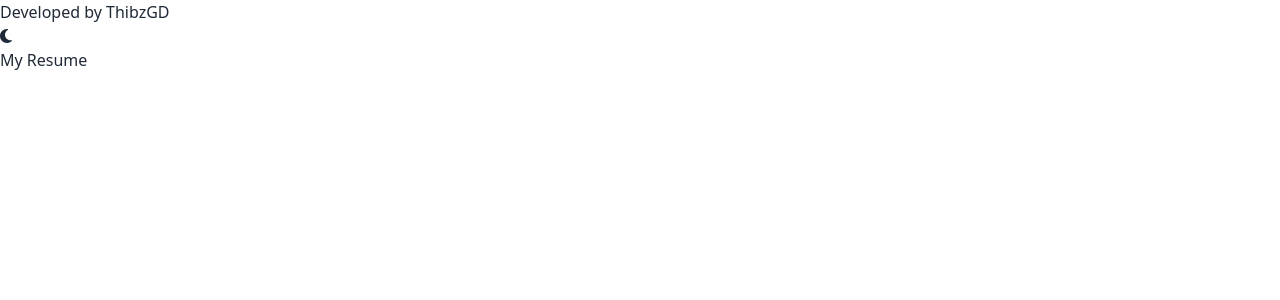
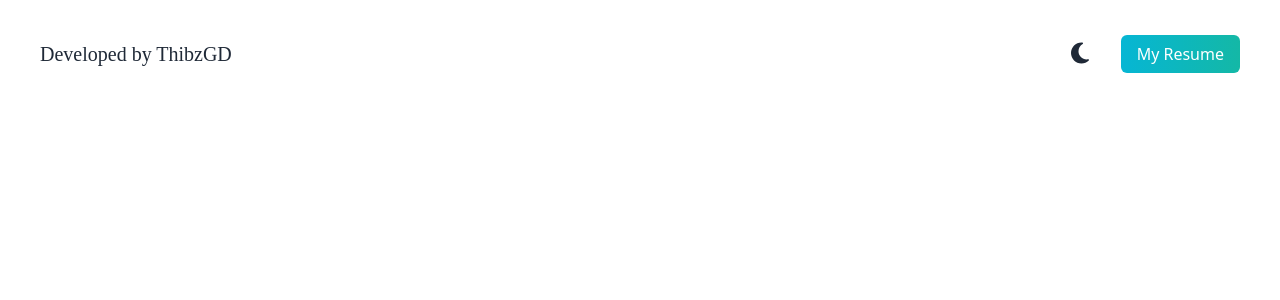
Before and after one commit to Thibaut-Moncourtois/ThibzGD.dev, a React (Vite) app: page / in a window 1280 px wide. Shown: the top 300 px of the page. Built offline with nearby package versions, Linux system fonts and the light colour scheme.

Commit message:
Gradient mis en place sur le Resume

```diff
--- a/src/components/App/App.tsx
+++ b/src/components/App/App.tsx
@@ -8,16 +8,21 @@
         <title> ThibzGD Website</title>
         <meta name="description" />
       </header>
-      <main>
+      <main className="bg-white px-10">
         <section className="min-h-screen">
-          <nav>
-            <h1>Developed by ThibzGD</h1>
-            <ul>
+          <nav className="py-10 mb-12 flex justify-between">
+            <h1 className="text-xl font-burtons">Developed by ThibzGD</h1>
+            <ul className="flex items-center">
               <li>
                 <DarkMode />
               </li>
               <li>
-                <a href="/resume">My Resume</a>
+                <a
+                  className=" bg-gradient-to-r from-cyan-500 to-teal-500 text-white px-4 py-2 rounded-md ml-8"
+                  href="/resume"
+                >
+                  My Resume
+                </a>
               </li>
             </ul>
           </nav>
--- a/src/components/DarkMode/DarkMode.tsx
+++ b/src/components/DarkMode/DarkMode.tsx
@@ -3,7 +3,7 @@
 import { faMoon } from '@fortawesome/free-solid-svg-icons';
 
 function DarkMode() {
-  return <FontAwesomeIcon icon={faMoon} />;
+  return <FontAwesomeIcon icon={faMoon} className="cursor-pointer text-2xl" />;
 }
 
 export default DarkMode;
--- a/tailwind.config.js
+++ b/tailwind.config.js
@@ -2,7 +2,11 @@
 export default {
   content: ['./src/**/*.{js,ts,jsx,tsx}'],
   theme: {
-    extend: {},
+    extend: {
+      fontFamily: {
+        burtons: 'burtons',
+      },
+    },
   },
   plugins: [require('@tailwindcss/typography'), require('daisyui')],
 };
```
